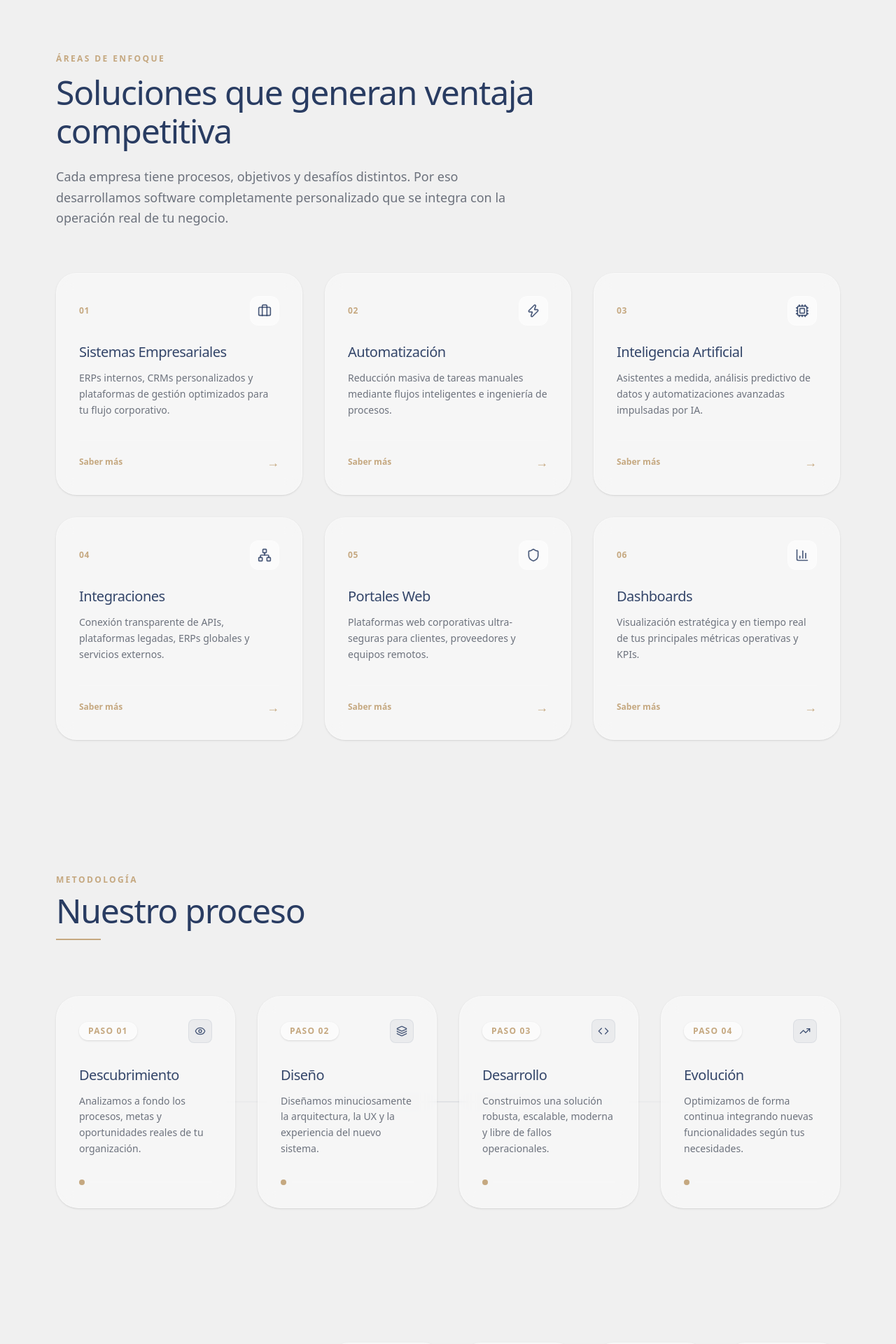
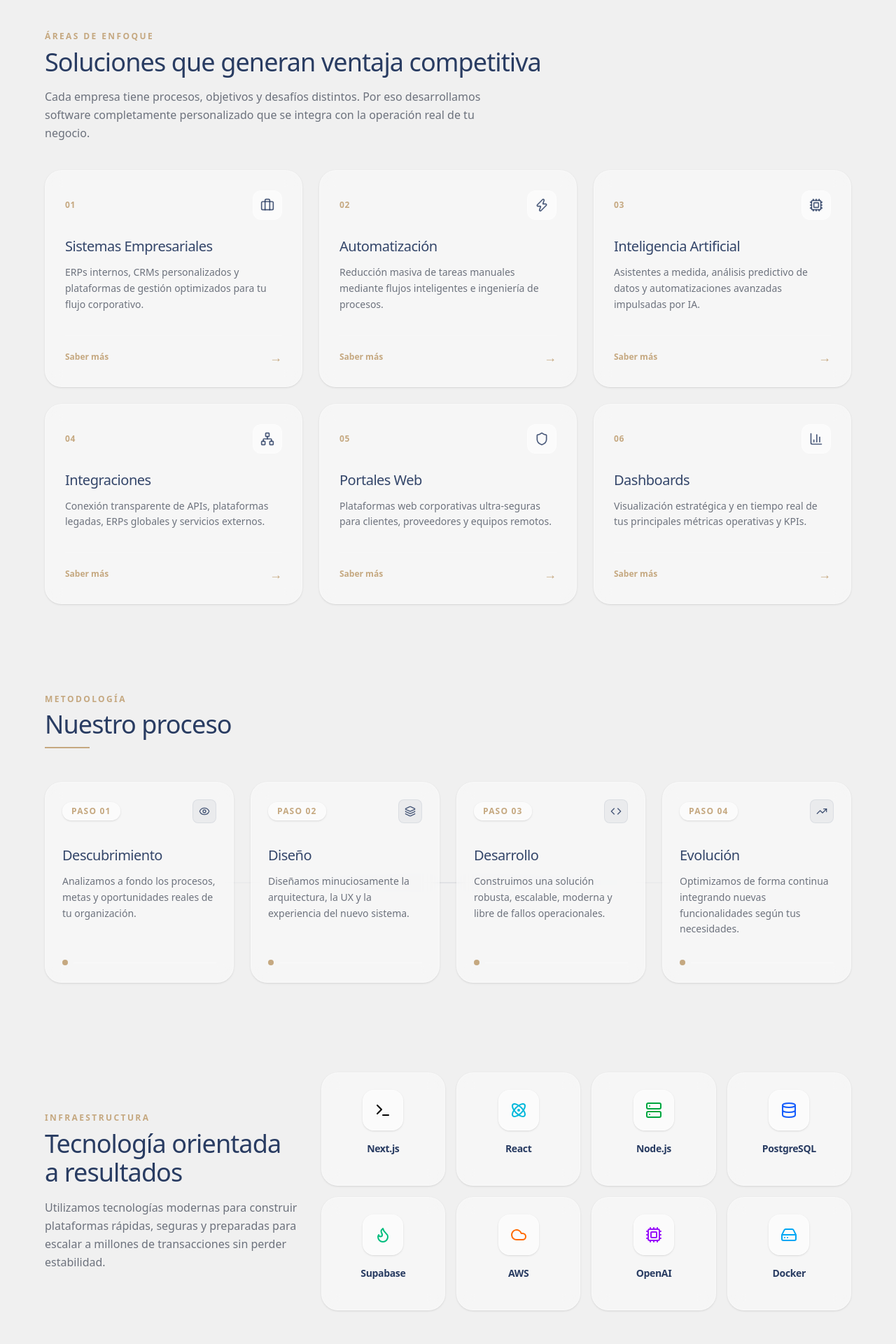
Before and after one commit to julioagk/softwareunico, a React (Vite) app: page / in a window 1280 px wide. Shown: the part 820-2740 px from the top of the page at 70% size. Built offline with nearby package versions, Linux system fonts and the light colour scheme; a web font is replaced by a local one.

Commit message:
style: optimize Solutions, Process, Tech, CTA, and Footer scaling for unified 80% viewport density aesthetic

```diff
--- a/src/components/CTA.tsx
+++ b/src/components/CTA.tsx
@@ -7,25 +7,25 @@ interface CTAProps {
 
 export function CTA({ onNavigateToBooking }: CTAProps) {
   return (
-    <section id="contacto" className="py-24 px-6 md:px-12 lg:px-20 max-w-[1536px] mx-auto bg-[#f0f0f0]">
-      <div className="relative bg-gradient-to-br from-white/40 to-white/20 backdrop-blur-xl border border-white/30 rounded-[2.5rem] p-8 sm:p-12 md:p-20 text-center flex flex-col items-center justify-center overflow-hidden shadow-sm group">
+    <section id="contacto" className="py-16 px-6 md:px-12 lg:px-16 max-w-[1536px] mx-auto bg-[#f0f0f0]">
+      <div className="relative bg-gradient-to-br from-white/40 to-white/20 backdrop-blur-xl border border-white/30 rounded-[2rem] p-6 sm:p-10 md:p-14 text-center flex flex-col items-center justify-center overflow-hidden shadow-sm group">
 
         {/* Luxury Background Glow Effects */}
         <div className="absolute -top-40 -left-40 w-96 h-96 rounded-full bg-[rgba(30,50,90,0.03)] blur-3xl pointer-events-none" />
         <div className="absolute -bottom-40 -right-40 w-96 h-96 rounded-full bg-[#C5A880]/10 blur-3xl pointer-events-none" />
 
         {/* Small Tag */}
-        <span className="text-xs uppercase tracking-[0.25em] text-[#C5A880] font-semibold mb-6 block relative z-10">
+        <span className="text-xs uppercase tracking-[0.25em] text-[#C5A880] font-semibold mb-4 block relative z-10">
           Contacto Directo
         </span>
 
         {/* Title */}
-        <h2 className="text-2xl sm:text-3xl md:text-4xl lg:text-5xl font-normal text-[rgba(30,50,90,0.95)] max-w-4xl tracking-tight leading-[1.15] mb-6 relative z-10">
+        <h2 className="text-xl sm:text-2xl md:text-3xl lg:text-4xl font-normal text-[rgba(30,50,90,0.95)] max-w-4xl tracking-tight leading-[1.15] mb-4 relative z-10">
           ¿Tu empresa necesita software que realmente se adapte a ella?
         </h2>
 
         {/* Subtitle */}
-        <p className="text-[#5E6470] text-sm sm:text-base md:text-lg opacity-90 max-w-xl mb-10 font-normal leading-relaxed relative z-10">
+        <p className="text-[#5E6470] text-sm sm:text-sm md:text-base opacity-90 max-w-xl mb-8 font-normal leading-relaxed relative z-10">
           Conversemos sobre tus procesos actuales y diseñemos una solución a la medida que impulse tu rendimiento y rentabilidad.
         </p>
 
--- a/src/components/Footer.tsx
+++ b/src/components/Footer.tsx
@@ -2,7 +2,7 @@ export function Footer() {
   const currentYear = new Date().getFullYear()
 
   return (
-    <footer className="w-full bg-[#f0f0f0] border-t border-white/40 py-12 px-6 md:px-12 lg:px-20 max-w-[1536px] mx-auto">
+    <footer className="w-full bg-[#f0f0f0] border-t border-white/40 py-8 px-6 md:px-12 lg:px-16 max-w-[1536px] mx-auto">
       <div className="flex flex-col md:flex-row items-center justify-between gap-6">
 
         {/* Brand Label */}
--- a/src/components/Process.tsx
+++ b/src/components/Process.tsx
@@ -30,16 +30,16 @@ export function Process() {
   ]
 
   return (
-    <section id="proceso" className="py-24 px-6 md:px-12 lg:px-20 max-w-[1536px] mx-auto bg-[#f0f0f0]">
+    <section id="proceso" className="py-16 px-6 md:px-12 lg:px-16 max-w-[1536px] mx-auto bg-[#f0f0f0]">
       {/* Header Container */}
-      <div className="max-w-3xl mb-20 text-left">
-        <span className="text-xs uppercase tracking-[0.2em] text-[#C5A880] font-semibold mb-3 block">
+      <div className="max-w-3xl mb-12 text-left">
+        <span className="text-xs uppercase tracking-[0.2em] text-[#C5A880] font-semibold mb-2 block">
           Metodología
         </span>
-        <h2 className="text-3xl sm:text-4xl md:text-5xl font-normal text-[rgba(30,50,90,0.95)] tracking-tight">
+        <h2 className="text-2xl sm:text-3xl md:text-4xl font-normal text-[rgba(30,50,90,0.95)] tracking-tight">
           Nuestro proceso
         </h2>
-        <div className="w-16 h-0.5 bg-[#C5A880] mt-4" />
+        <div className="w-16 h-0.5 bg-[#C5A880] mt-3" />
       </div>
 
       {/* Horizontal Line on Desktop, Vertical on Mobile */}
@@ -48,7 +48,7 @@ export function Process() {
         <div className="absolute top-1/2 left-[10%] right-[10%] h-[1px] bg-gradient-to-r from-transparent via-[rgba(30,50,90,0.15)] to-transparent -translate-y-1/2 z-0 hidden lg:block" />
 
         {/* Steps Grid */}
-        <div className="grid grid-cols-1 md:grid-cols-2 lg:grid-cols-4 gap-8 relative z-10">
+        <div className="grid grid-cols-1 md:grid-cols-2 lg:grid-cols-4 gap-5 md:gap-6 relative z-10">
           {steps.map((st, index) => {
             const Icon = st.icon
             return (
@@ -58,7 +58,7 @@ export function Process() {
                 whileInView={{ opacity: 1, y: 0 }}
                 viewport={{ once: true }}
                 transition={{ duration: 0.6, delay: index * 0.15 }}
-                className="bg-white/40 backdrop-blur-md border border-white/30 p-8 rounded-[2rem] flex flex-col justify-between hover:border-[#C5A880]/30 hover:bg-white/60 transition-all duration-300 shadow-sm group"
+                className="bg-white/40 backdrop-blur-md border border-white/30 p-6 rounded-[1.5rem] flex flex-col justify-between hover:border-[#C5A880]/30 hover:bg-white/60 transition-all duration-300 shadow-sm group"
               >
                 <div>
                   {/* Step Badge & Icon */}
--- a/src/components/Solutions.tsx
+++ b/src/components/Solutions.tsx
@@ -98,22 +98,22 @@ export function Solutions({ onNavigateToBooking }: SolutionsProps) {
   }
 
   return (
-    <section id="soluciones" className="py-24 px-6 md:px-12 lg:px-20 max-w-[1536px] mx-auto bg-[#f0f0f0]">
+    <section id="soluciones" className="py-16 px-6 md:px-12 lg:px-16 max-w-[1536px] mx-auto bg-[#f0f0f0]">
       {/* Header Container */}
-      <div className="max-w-3xl mb-16">
-        <span className="text-xs uppercase tracking-[0.2em] text-[#C5A880] font-semibold mb-3 block">
+      <div className="max-w-3xl mb-10">
+        <span className="text-xs uppercase tracking-[0.2em] text-[#C5A880] font-semibold mb-2 block">
           Áreas de Enfoque
         </span>
-        <h2 className="text-3xl sm:text-4xl md:text-5xl font-normal text-[rgba(30,50,90,0.95)] mb-6 tracking-tight leading-[1.15]">
+        <h2 className="text-2xl sm:text-3xl md:text-4xl font-normal text-[rgba(30,50,90,0.95)] mb-4 tracking-tight leading-[1.15]">
           Soluciones que generan ventaja competitiva
         </h2>
-        <p className="text-[#5E6470] text-base md:text-lg leading-relaxed font-normal opacity-90 max-w-2xl">
+        <p className="text-[#5E6470] text-sm md:text-base leading-relaxed font-normal opacity-90 max-w-2xl">
           Cada empresa tiene procesos, objetivos y desafíos distintos. Por eso desarrollamos software completamente personalizado que se integra con la operación real de tu negocio.
         </p>
       </div>
 
       {/* Grid Container */}
-      <div className="grid grid-cols-1 md:grid-cols-2 lg:grid-cols-3 gap-6 md:gap-8">
+      <div className="grid grid-cols-1 md:grid-cols-2 lg:grid-cols-3 gap-4 md:gap-6">
         {solutions.map((sol, index) => {
           const Icon = sol.icon
           return (
@@ -124,7 +124,7 @@ export function Solutions({ onNavigateToBooking }: SolutionsProps) {
               viewport={{ once: true }}
               transition={{ duration: 0.6, delay: index * 0.1 }}
               onClick={() => setSelectedSolution(sol)}
-              className="bg-white/40 backdrop-blur-md border border-white/30 p-8 rounded-[1.8rem] flex flex-col justify-between hover:border-[#C5A880]/30 hover:bg-white/60 transition-all duration-300 shadow-sm relative group overflow-hidden cursor-pointer"
+              className="bg-white/40 backdrop-blur-md border border-white/30 p-6 md:p-7 rounded-[1.5rem] flex flex-col justify-between hover:border-[#C5A880]/30 hover:bg-white/60 transition-all duration-300 shadow-sm relative group overflow-hidden cursor-pointer"
             >
               {/* Glass subtle gradient element */}
               <div className="absolute inset-0 bg-gradient-to-br from-white/10 to-transparent opacity-0 group-hover:opacity-100 transition-opacity duration-500 pointer-events-none" />
--- a/src/components/Technologies.tsx
+++ b/src/components/Technologies.tsx
@@ -14,16 +14,16 @@ export function Technologies() {
   ]
 
   return (
-    <section id="tecnologias" className="py-24 px-6 md:px-12 lg:px-20 max-w-[1536px] mx-auto bg-[#f0f0f0]">
+    <section id="tecnologias" className="py-16 px-6 md:px-12 lg:px-16 max-w-[1536px] mx-auto bg-[#f0f0f0]">
       {/* Container */}
-      <div className="grid grid-cols-1 lg:grid-cols-3 gap-12 items-center">
+      <div className="grid grid-cols-1 lg:grid-cols-3 gap-8 items-center">
 
         {/* Left Side Copy */}
         <div className="lg:col-span-1 max-w-lg">
-          <span className="text-xs uppercase tracking-[0.2em] text-[#C5A880] font-semibold mb-3 block">
+          <span className="text-xs uppercase tracking-[0.2em] text-[#C5A880] font-semibold mb-2 block">
             Infraestructura
           </span>
-          <h2 className="text-3xl sm:text-4xl md:text-5xl font-normal text-[rgba(30,50,90,0.95)] mb-6 tracking-tight leading-[1.15]">
+          <h2 className="text-2xl sm:text-3xl md:text-4xl font-normal text-[rgba(30,50,90,0.95)] mb-4 tracking-tight leading-[1.15]">
             Tecnología orientada a resultados
           </h2>
           <p className="text-[#5E6470] text-sm md:text-base leading-relaxed font-normal opacity-90">
@@ -32,7 +32,7 @@ export function Technologies() {
         </div>
 
         {/* Right Side Tech Grid */}
-        <div className="lg:col-span-2 grid grid-cols-2 sm:grid-cols-4 gap-4 sm:gap-6">
+        <div className="lg:col-span-2 grid grid-cols-2 sm:grid-cols-4 gap-3 sm:gap-4">
           {techs.map((tech, index) => {
             const Icon = tech.icon
             return (
@@ -42,7 +42,7 @@ export function Technologies() {
                 whileInView={{ opacity: 1, scale: 1 }}
                 viewport={{ once: true }}
                 transition={{ duration: 0.5, delay: index * 0.05 }}
-                className="bg-white/40 backdrop-blur-md border border-white/30 p-6 sm:p-8 rounded-[1.8rem] flex flex-col items-center justify-center hover:bg-white/60 hover:border-[#C5A880]/30 transition-all duration-300 shadow-sm group cursor-default"
+                className="bg-white/40 backdrop-blur-md border border-white/30 p-5 sm:p-6 rounded-[1.5rem] flex flex-col items-center justify-center hover:bg-white/60 hover:border-[#C5A880]/30 transition-all duration-300 shadow-sm group cursor-default"
               >
                 {/* Tech Icon Container */}
                 <div className={`p-4 rounded-2xl bg-white/50 border border-white/40 shadow-sm transition-all duration-300 group-hover:scale-110 ${tech.color}`}>
```
